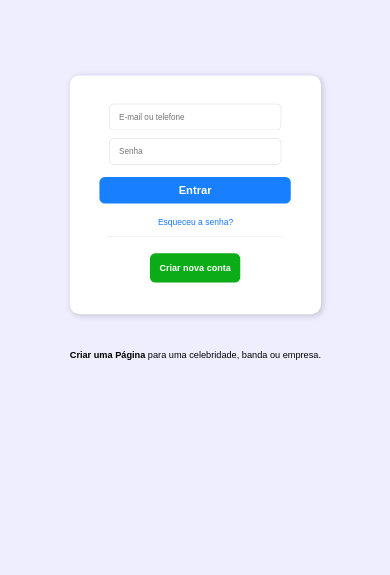
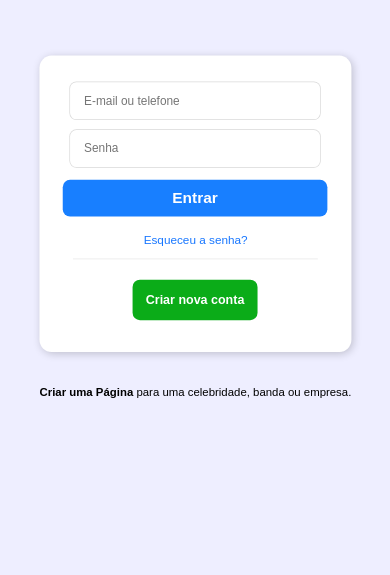
Before and after one commit to Diego-DevsS/UI-Facebook_loginPage, a plain HTML site: page index.html in a window 390 px wide. Shown: the part 269-844 px from the top of the page. Drawn offline with Linux system fonts and the light colour scheme.

Commit message:
Update styles.css

```diff
--- a/styles.css
+++ b/styles.css
@@ -17,7 +17,8 @@ html, body {
    width: 100vw;
    position: relative;
 
-   padding: 5em 0;
+   text-aling: center;
+   padding: auto 0;
 }
 
 .contentmain {
@@ -270,6 +271,6 @@ html, body {
 
 @media only screen and (max-width: 390px) {
    *:not(html):not(body){
-      transform: scale(0.9);
+      transform: scale(0.95);
    }
 }
```
